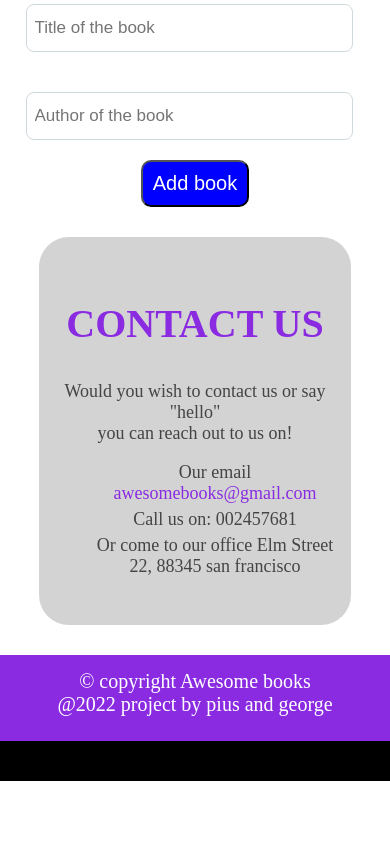
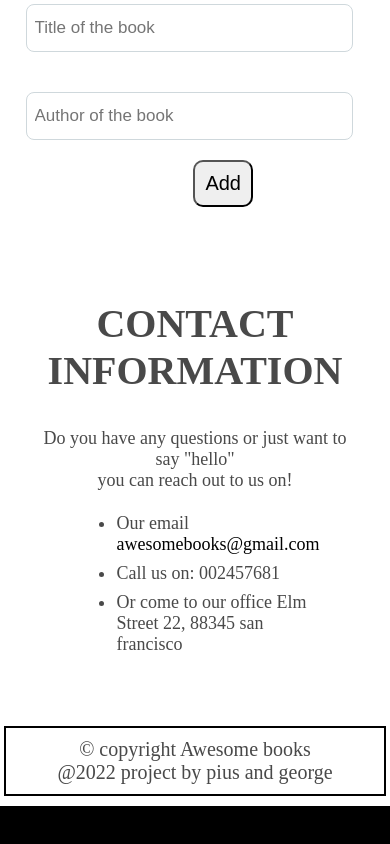
Before and after one commit to SSEKPIUS/Microverse-Awesome-books, a website: page index.html in a window 390 px wide. Shown: the part 1008-1852 px from the top of the page. Before the commit the page ends 1789 px from the top, so only its background shows below. Drawn offline with Linux system fonts and the light colour scheme.

Commit message:
match style

```diff
--- a/index.html
+++ b/index.html
@@ -66,28 +66,28 @@
                     <h2>Add a new book</h2>
                     <form id="book-form">
                         <div class="form-book">
-                            <!-- <label for="title">Book Title</label><br> -->
+
                             <input type="text" id="title" required
                                 maxlength="40" name="Title" placeholder="Title of the book"
                                 size="30" class="in-put"><br>
                         </div>
                         <div class="form-book">
-                            <!-- <label for="author">Book Author</label><br> -->
+
                             <input type="text" id="author" class="in-put" required
                                 maxlength="40"  name="Author" placeholder="Author of the book"
                                 size="30" ><br>
                         </div>
                         <div class="btn">
-                            <button type="submit">Add book</button>
+                            <button type="submit">Add</button>
                         </div>
                     </form>
                 </div>
             </section>
             <section id="contact">
                 <div>
-                    <h2>CONTACT US</h2>
+                    <h2>CONTACT INFORMATION</h2>
                     <div class="contact-info">
-                        <p>Would you wish to contact us or say "hello" <br>
+                        <p>Do you have any questions or just want to say "hello" <br>
                             you can reach out to us on!
                         </p>
                         <ul>
--- a/styles-desktop.css
+++ b/styles-desktop.css
@@ -192,19 +192,24 @@ body {
   text-align: center;
 }
 
+.btn {
+  display: flex;
+  justify-content:flex-end;
+  width: 50%;
+}
+
 .btn button {
-  background-color: blue;
-  color: #fff;
-  font-size: 30px;
+  color: black;
+  font-size: 20px;
   padding: 10px;
   border-radius: 10px;
+  margin-right: 20px;
 }
 
 /* contact us section */
 
 #contact {
   text-align: center;
-  background-color: #d3d3d3;
   padding: 30px 0;
   margin: 30px 0;
   border-radius: 30px;
@@ -214,37 +219,42 @@ body {
 #contact h2 {
   font-size: 40px;
   font-weight: 700;
-  color: blueviolet;
 }
 
 #contact p {
   width: auto;
 }
 
+#contact ul {
+  display: flex;
+  flex-direction: column;
+  text-align: left;
+  margin: 2% 10%;
+}
+
 #contact ul a {
   text-decoration: none;
-  color: blueviolet;
+  color: black;
 }
 
 #contact li {
-  list-style: none;
   margin: 2% 3%;
 }
 
 /* footer section */
 
 footer {
-  background-color: blueviolet;
-  color: #fff;
   font-size: 30px;
   align-items: center;
   text-align: center;
   font-weight: 400;
+
 }
 
 .foot {
-  margin: 10px 0;
-  padding: 15px 0;
+  padding: 10px 0;
+  border: black solid 2px;
+  margin: 1% 1%;
 }
 
 .bottom {
--- a/styles-mobile.css
+++ b/styles-mobile.css
@@ -11,7 +11,6 @@
 
   #new h2 {
     font-size: 40px;
-    color: blueviolet;
   }
 
   /* form in new book */
@@ -44,19 +43,23 @@
     padding-left: 8px;
   }
 
+  .btn {
+    display: flex;
+    justify-content:flex-end;
+    width: 50%;
+  }
+
   .btn button {
-    background-color: blue;
-    color: #fff;
+    color: black;
     font-size: 20px;
     padding: 10px;
     border-radius: 10px;
+    margin-right: 20px;
   }
 
   /* contact us section */
-
   #contact {
     text-align: center;
-    background-color: #d3d3d3;
     padding: 30px 0;
     margin: 30px 0;
     border-radius: 30px;
@@ -66,41 +69,47 @@
   #contact h2 {
     font-size: 40px;
     font-weight: 700;
-    color: blueviolet;
   }
+
 
   #contact p {
     font-size: 18px;
     width: auto;
   }
 
+  #contact ul {
+    display: flex;
+    flex-direction: column;
+    text-align: left;
+    margin: 2% 10%;
+  }
+
   #contact ul a {
     text-decoration: none;
-    color: blueviolet;
-    width: 100%;
+    color: black;
     font-size: 18px;
   }
 
   #contact li {
-    list-style: none;
     margin: 2% 3%;
   }
 
   /* footer section */
 
   footer {
-    background-color: blueviolet;
-    color: #fff;
     font-size: 20px;
     align-items: center;
     text-align: center;
     font-weight: 400;
+
   }
 
   .foot {
-    margin: 10px 0;
-    padding: 15px 0;
+    padding: 10px 0;
+    border: black solid 2px;
+    margin: 1% 1%;
   }
+
 
   .bottom {
     background-color: black;
```
